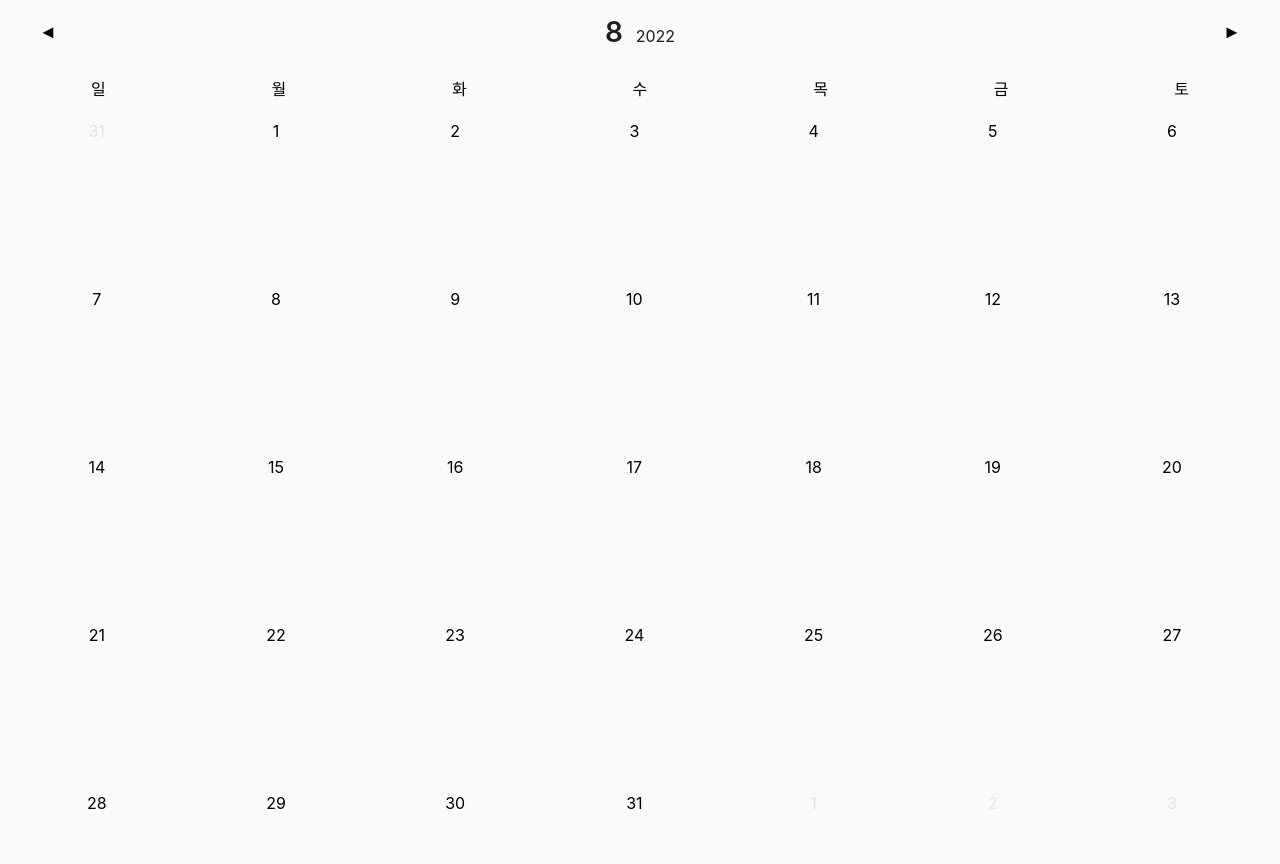
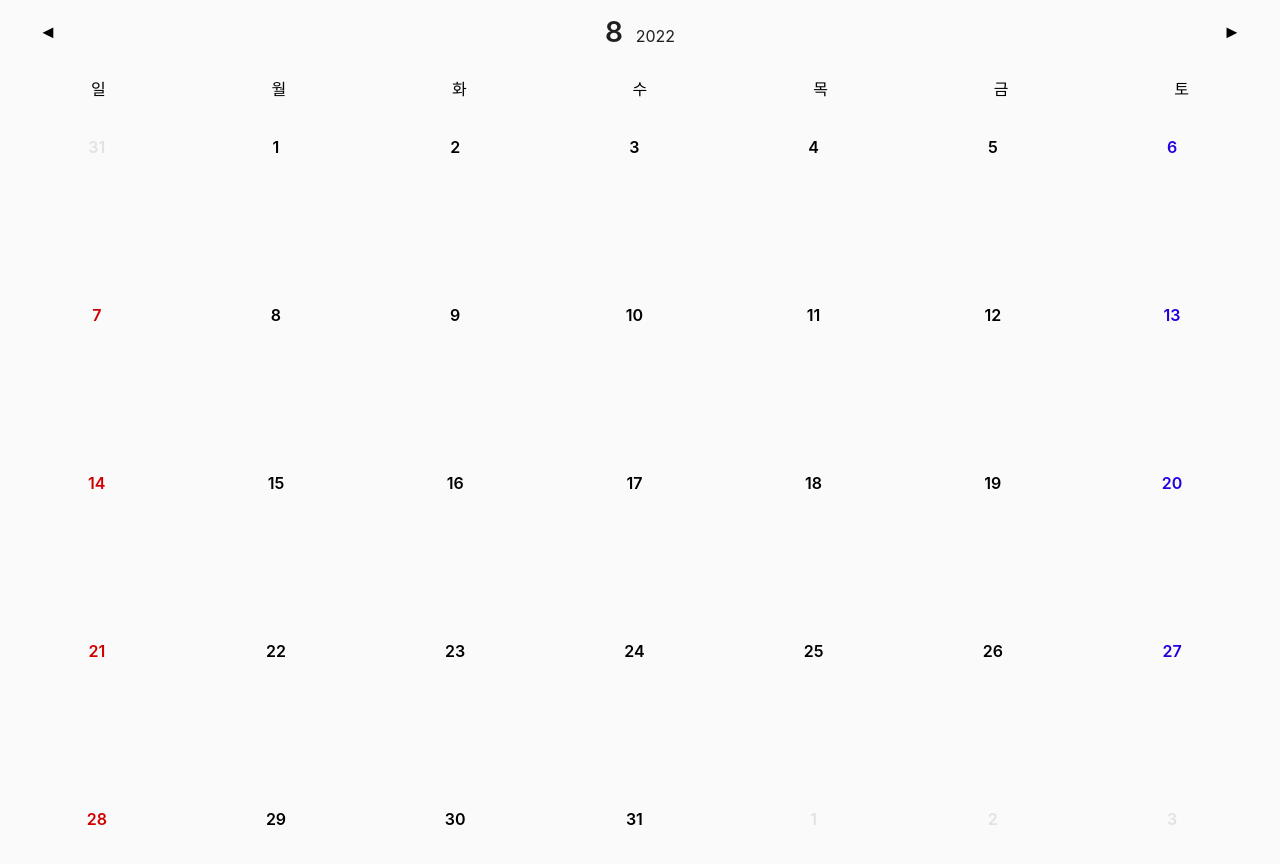
Before and after one commit to onys-programmer/timeblocks-test, a React (Create React App) app: page / in a window 1280 px wide. Shown: the top 864 px of the page. Built offline with nearby package versions, Linux system fonts and the light colour scheme.

Commit message:
feat: 🎸 일요일 빨간색으로 표시, 토요일 파란색으로 표시

```diff
--- a/src/features/calendar/DateBox.jsx
+++ b/src/features/calendar/DateBox.jsx
@@ -1,12 +1,20 @@
 import './DateBox.scss';
 
-function DateBox({ date, schedules, onClick, isPicked, isThisMonth }) {
+function DateBox({ date, schedules, onClick,
+  dateStatus: {
+    isPicked,
+    isThisMonth,
+    isWeekend,
+  }
+}) {
   return (
     <div
-      className={`DateBox ${isPicked ? 'picked' : ''} ${!isThisMonth ? 'not-this-month' : ''}`}
+      className={`DateBox ${isPicked ? 'picked' : ''}`}
       onClick={onClick}
     >
-      {date}
+      <p className={`date ${!isThisMonth ? 'not-this-month' : ''} ${isWeekend}`}>
+        {date}
+      </p>
       {
         schedules.length !== 0 &&
         schedules.map(schedule =>
--- a/src/features/calendar/DateBox.scss
+++ b/src/features/calendar/DateBox.scss
@@ -2,10 +2,24 @@
   margin: 0.5vh;
   width: 12.5vw;
   height: 12.5vw;
+  font-weight: 600;
+
   cursor: pointer;
 
   &:hover {
     background-color: #cde9ff;
+  }
+
+  .saturday {
+    color: #2100dd;
+  }
+
+  .sunday {
+    color: #cf0000;
+  }
+
+  .not-this-month {
+    color: #e2e2e2;
   }
 }
 
@@ -16,7 +30,3 @@
     background-color: #4f93c7;
   }
 }
-
-.not-this-month {
-  color: #e2e2e2;
-}
--- a/src/features/calendar/DateBoxContainer.jsx
+++ b/src/features/calendar/DateBoxContainer.jsx
@@ -18,23 +18,35 @@ function DateBoxContainer({ dateObj }) {
     schedule => schedule['date'].toLocaleString() === dateObj.toLocaleString()
   );
 
-  const isPicked =
+  const dateStatus = {
+    isPicked: false,
+    isThisMonth: true,
+    isWeekend: 'weekday',
+  };
+
+  dateStatus.isPicked =
     pickedDate.toLocaleString() === dateObj.toLocaleString()
       ? true
       : false;
 
-  const isThisMonth =
+  dateStatus.isThisMonth =
     referenceDate.getMonth() === dateObj.getMonth()
       ? true
       : false;
+
+  const day = dateObj.getDay();
+  if (day === 0) {
+    dateStatus.isWeekend = 'sunday';
+  } else if (day === 6) {
+    dateStatus.isWeekend = 'saturday';
+  }
 
   return (
     <DateBox
       date={dateObj.getDate()}
       schedules={todaysSchedules}
       onClick={handleClickPickDate}
-      isPicked={isPicked}
-      isThisMonth={isThisMonth}
+      dateStatus={dateStatus}
     />
   );
 }
```
